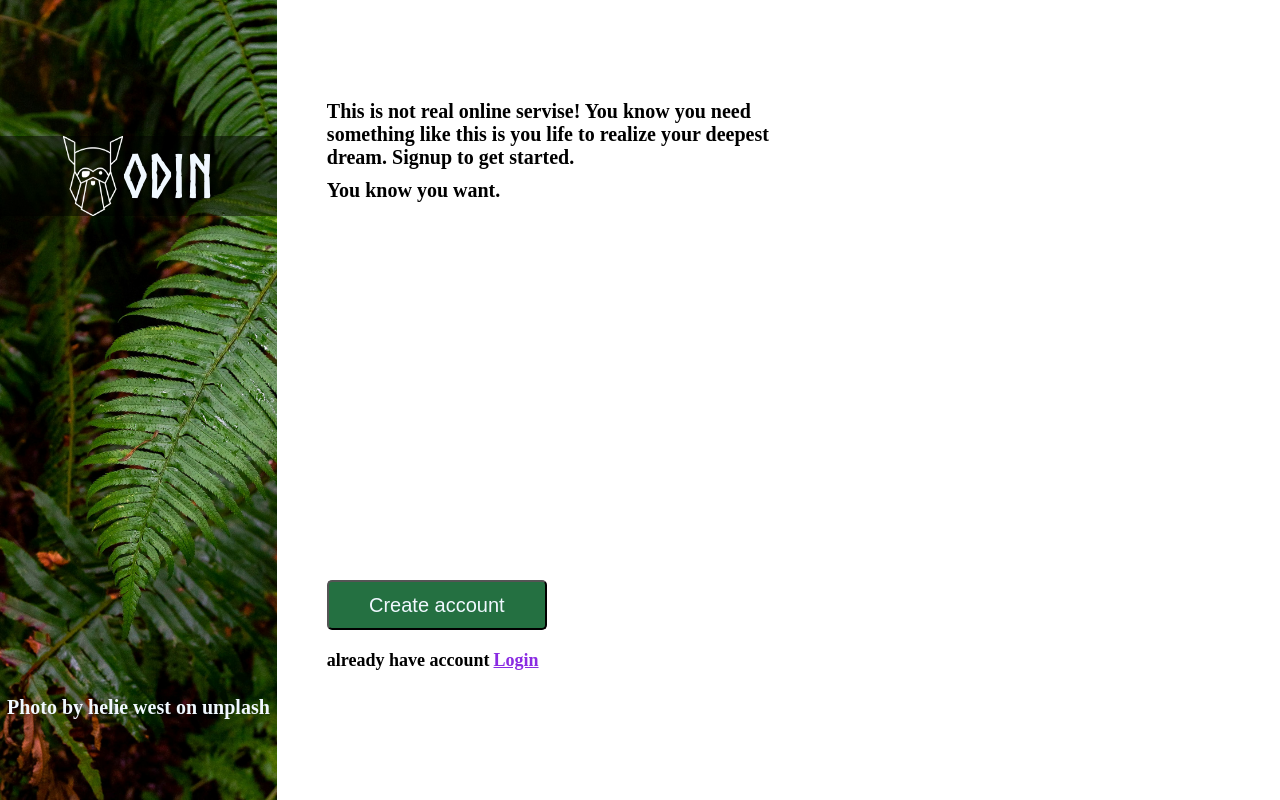
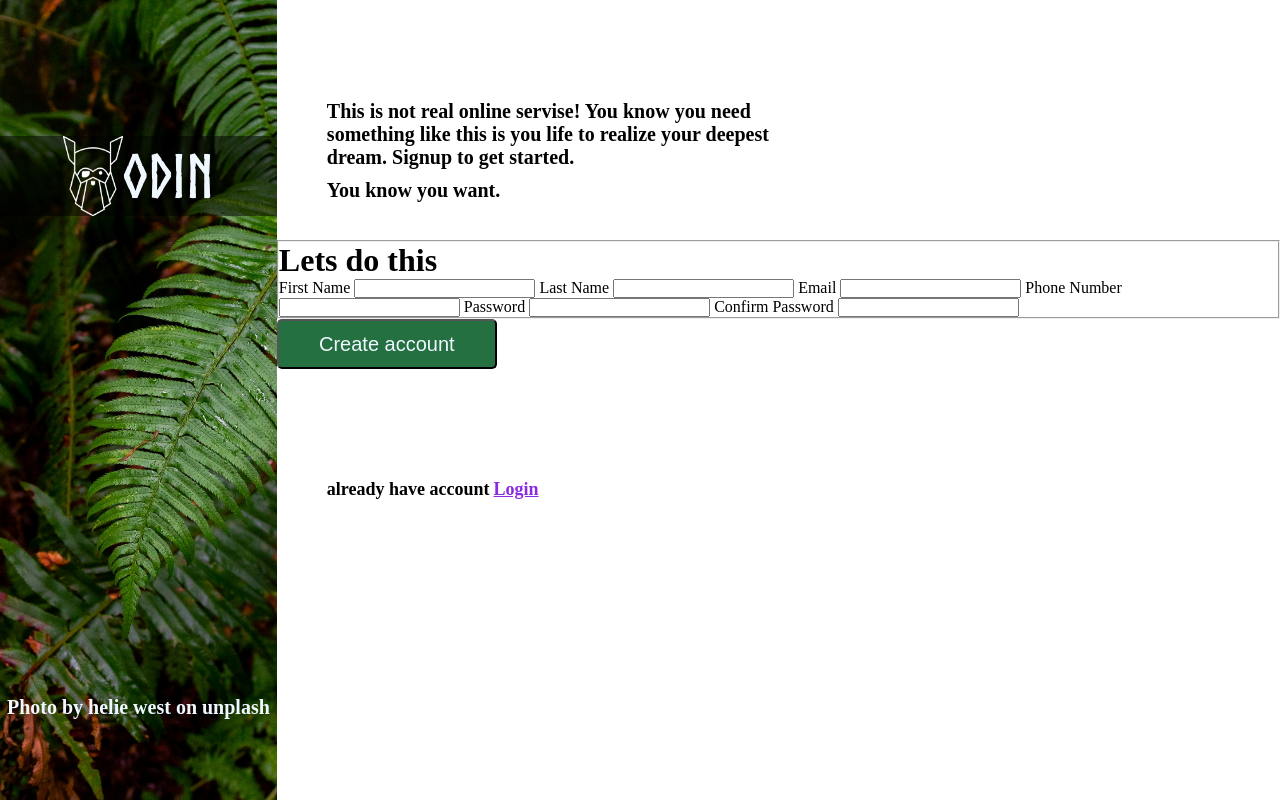
Before and after one commit to Hiteshtripathi45/signup_page, a plain HTML site: page index.html in a window 1280 px wide. Drawn offline with Linux system fonts and the light colour scheme.

Commit message:
made form part

```diff
--- a/index.html
+++ b/index.html
@@ -1,24 +1,59 @@
 <!DOCTYPE html>
 <html lang="en">
+
 <head>
     <meta charset="UTF-8">
     <meta name="viewport" content="width=device-width, initial-scale=1.0">
     <title>signup</title>
     <link rel="stylesheet" href="style.css">
+
 <body>
-    <div class="back"> <div class="odin">
-        <img src="odin-lined.png" alt=""> <h1>ODIN</h1>
-    </div> <h1>Photo by helie west on unplash</h1></div>
+    <div class="back">
+        <div class="odin">
+            <img src="odin-lined.png" alt="">
+            <h1>ODIN</h1>
+        </div>
+        <h1>Photo by helie west on unplash</h1>
+    </div>
     <div class="content">
-        <div class="part pa"><h1>This is not real online servise! You know you need something like this is you life to realize
-            your deepest dream. Signup to get started.
-        </h1>
-        <h1>You know you want.</h1>
+        <div class="part pa">
+            <h1>This is not real online servise! You know you need something like this is you life to realize
+                your deepest dream. Signup to get started.
+            </h1>
+            <h1>You know you want.</h1>
+        </div>
+        <div class="partt">
+            <form action="">
+                <div class="part1">
+                    <fieldset>
+                        <h1>Lets do this</h1>
+                        <label for="username">First Name</label>
+                        <input type="text" id="username" max="15" required>
+                        <label for="lastname">Last Name</label>
+                        <input type="text" id="lastname" max="20" required>
+                        <label for="email">Email</label>
+                        <input type="email" id="email" required>
+                        <label for="number">Phone Number</label>
+                        <input type="tel" id="number" pattern="[0-9]{3}-[0-9]{3}-[0-9]{4}" required>
+                        <label for="pass">Password</label>
+                        <input type="text" id="pass" required>
+                        <label for="pass2">Confirm Password</label>
+                        <input type="text" id="pass2" required>
+
+                    </fieldset>
+                </div>
+                <button type="submit">Create account</button>
+            </form>
+        </div>
+        <div class="part pa">
+            <div class="ss">
+                <h1>already have account</h1> <a href="">
+                    <h1>Login</h1>
+                </a>
+            </div>
+        </div>
     </div>
-        <div class="part"></div>
-        <div class="part pa"><div class="butt"><button>Create account</button></div>
-    <div class="ss"><h1>already have account</h1> <a href=""><h1>Login</h1></a></div></div>
-    </div>
-</head>
+    </head>
 </body>
+
 </html>
```
